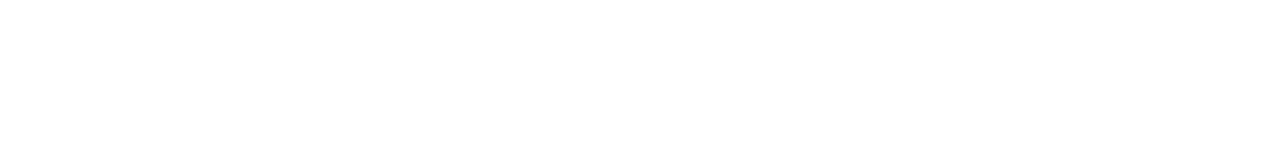
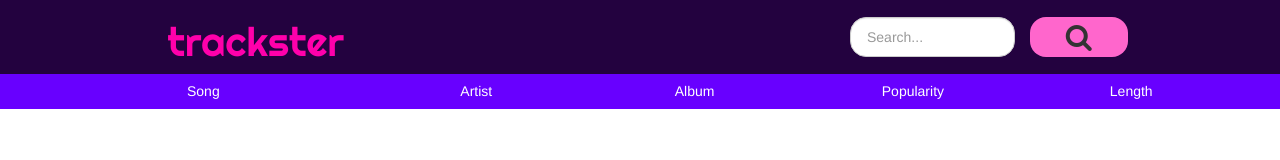
Before and after one commit to ristau/Trackster, a plain HTML site: page index.html in a window 1280 px wide. Drawn offline with nearby package versions, Linux system fonts and the light colour scheme.

Commit message:
create header and implement API call

```diff
--- a/index.html
+++ b/index.html
@@ -9,12 +9,39 @@
   <link rel="stylesheet" type="text/css" href="https://maxcdn.bootstrapcdn.com/font-awesome/4.7.0/css/font-awesome.min.css">
   <link href="https://maxcdn.bootstrapcdn.com/bootstrap/3.3.7/css/bootstrap.min.css" rel="stylesheet" integrity="sha384-BVYiiSIFeK1dGmJRAkycuHAHRg32OmUcww7on3RYdg4Va+PmSTsz/K68vbdEjh4u" crossorigin="anonymous">
   <link rel="stylesheet" type="text/css" href="./resources/css/style.css">
+  <link rel="stylesheet" type="text/css" href="https://maxcdn.bootstrapcdn.com/font-awesome/4.7.0/css/font-awesome.css">
   <script src="https://code.jquery.com/jquery-3.1.1.min.js"
           integrity="sha256-hVVnYaiADRTO2PzUGmuLJr8BLUSjGIZsDYGmIJLv2b8="
           crossorigin="anonymous"></script>
   <script type="text/javascript" src="./resources/js/trackster.js"></script>
   <script type="text/javascript" src="./resources/js/tests.js"></script>
 </head>
+
 <body>
+  <header>
+    <div class="container">
+      <div class="row flex">
+        <div class="col-xs-7 offset-xs-1"><h1>trackster</h1></div>
+        <div class="col-xs-2">
+            <input type="text" class="form-control" id="searchInput" placeholder="Search...">
+        </div>
+        <div id="searchBtn" class="col-xs-1 flex">
+          <i class="fa fa-search fa-2x" aria-hidden="true"></i>
+        </div>
+      </div>
+    </div>
+  </header>
+    <div id="songheader" class="row flex">
+      <div class="col-xs-3 offset-xs-1"><h5>Song</h5></div>
+      <div class="col-xs-2"><h5>Artist</h5></div>
+      <div class="col-xs-2"><h5>Album</h5></div>
+      <div class="col-xs-2"><h5>Popularity</h5></div>
+      <div class="col-xs-2"><h5>Length</h5></div>
+    </div>
+    <div id="songlist" class=row>
+      <div class="container">
+
+      </div>
+    </div>
 </body>
 </html>
--- a/resources/css/style.css
+++ b/resources/css/style.css
@@ -1,3 +1,47 @@
 /*
   Custom styles for Trackster App
 */
+
+html {
+  font-size: 16px;
+}
+
+/*
+  Flex Styling
+*/
+
+.flex {
+  display: flex;
+  justify-content: center;
+  align-items: center;
+}
+
+header {
+  background-color: rgb(35,2,63);
+}
+
+header h1 {
+  font-family: Righteous;
+  font-size: 2.5rem;
+  color:rgb(255,0,171);
+}
+
+#searchInput {
+  color: rgb(191,191,191);
+  border-radius: 16px;
+  height: 2.5rem;
+  padding: 1rem;
+}
+
+#searchBtn {
+  background-color: rgb(255,102,204);
+  border-radius: 16px;
+  text-align: center;
+  height: 2.5rem;
+}
+
+#songheader{
+  background-color: rgb(104,0,255);
+  color: rgb(255,255,255);
+  text-align: center;
+}
--- a/resources/js/trackster.js
+++ b/resources/js/trackster.js
@@ -1,5 +1,19 @@
 var Trackster = {};
 
+const API_KEY = '8b3a4541ff4e727641393001249b1d06';
+const baseURL = ('http://ws.audioscrobbler.com/2.0/?method=track.search&track=');
+const dataFormat = ('&format=json');
+
+$(document).ready(function(){
+  var $searchText = $('#searchInput');
+
+  $('#searchBtn').click(function(){
+    Trackster.searchTracksByTitle($searchText.val());
+  });
+
+
+
+});
 /*
   Given an array of track data, create the HTML for a Bootstrap row for each.
   Append each "row" to the container in the body to display all tracks.
@@ -13,5 +27,17 @@
   Render the tracks given in the API query response.
 */
 Trackster.searchTracksByTitle = function(title) {
+    console.log(title);
+    const urlToSend = baseURL + title + '&api_key=' + API_KEY + dataFormat;
 
+    $.ajax({
+      url: urlToSend,
+      dataType: 'json',
+      success(response){
+        console.log(response);
+      },
+      error(jqXHR, status, errorThrown){
+        console.log(jqXHR);
+      }
+    });
 };
```
Also changed, not shown: spec.png (added).
